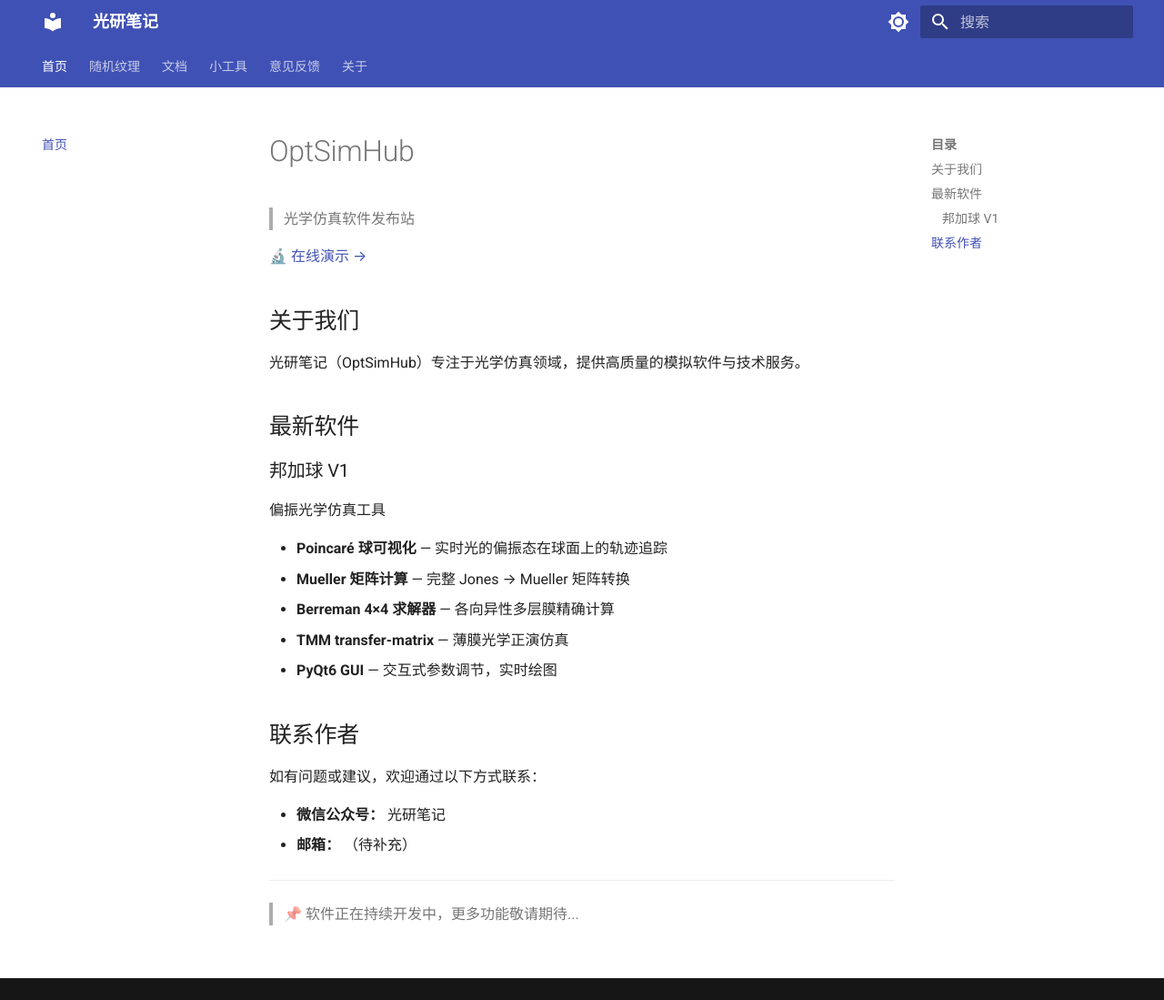
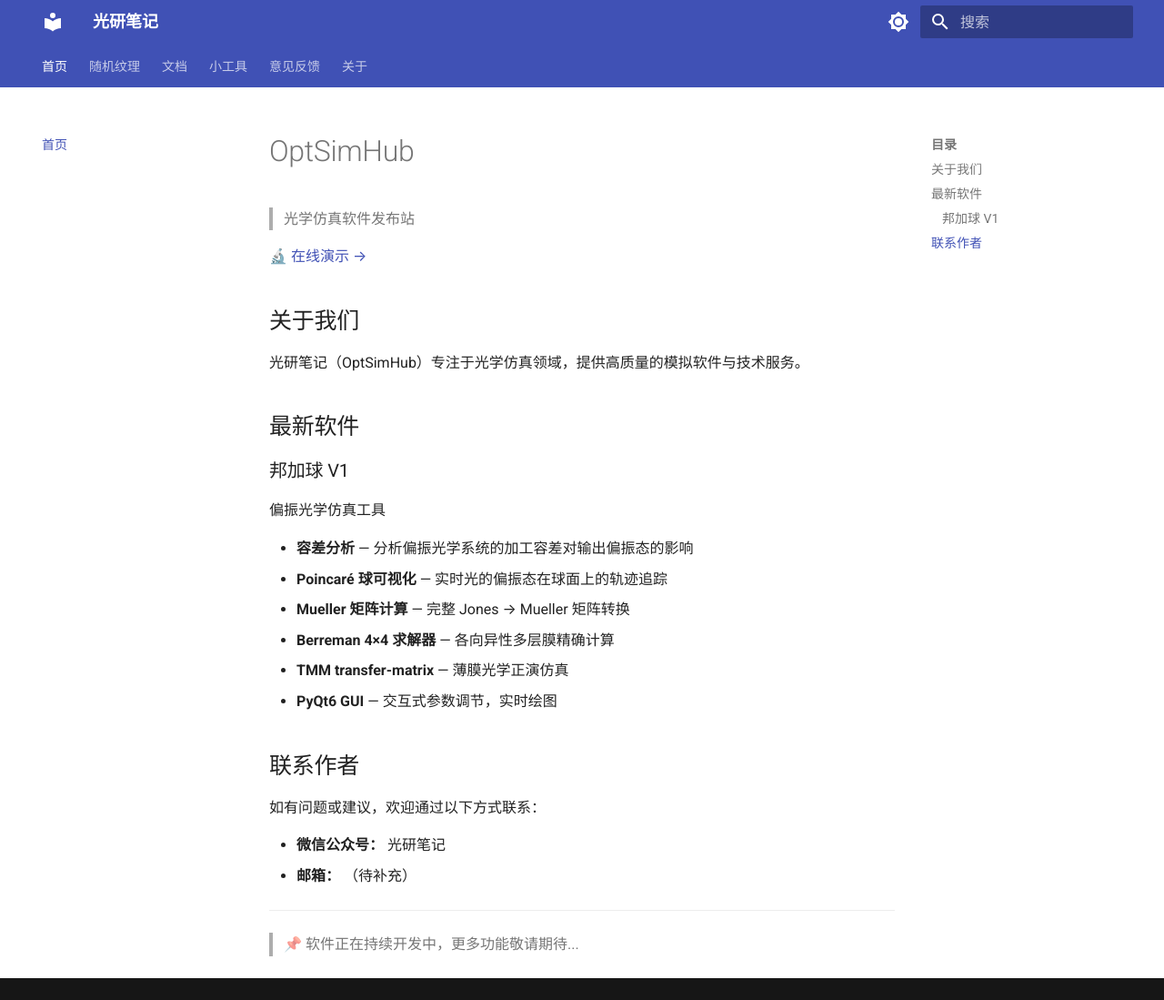
Before and after one commit to xiaoyong-boe/optsimhub-site, an MkDocs documentation site: the page built from docs/index.md, in a window 1280 px wide and 1099 px high. Shown: the whole window at 91% size. Built offline with MkDocs 1.6.1 and Material for MkDocs 9.7.7, drawn with Linux system fonts in a browser that asks for light colours.

Commit message:
add tolerance analysis feature to homepage

```diff
--- a/docs/index.md
+++ b/docs/index.md
@@ -14,6 +14,7 @@
 
 偏振光学仿真工具
 
+- **容差分析** — 分析偏振光学系统的加工容差对输出偏振态的影响
 - **Poincaré 球可视化** — 实时光的偏振态在球面上的轨迹追踪
 - **Mueller 矩阵计算** — 完整 Jones → Mueller 矩阵转换
 - **Berreman 4×4 求解器** — 各向异性多层膜精确计算
```
